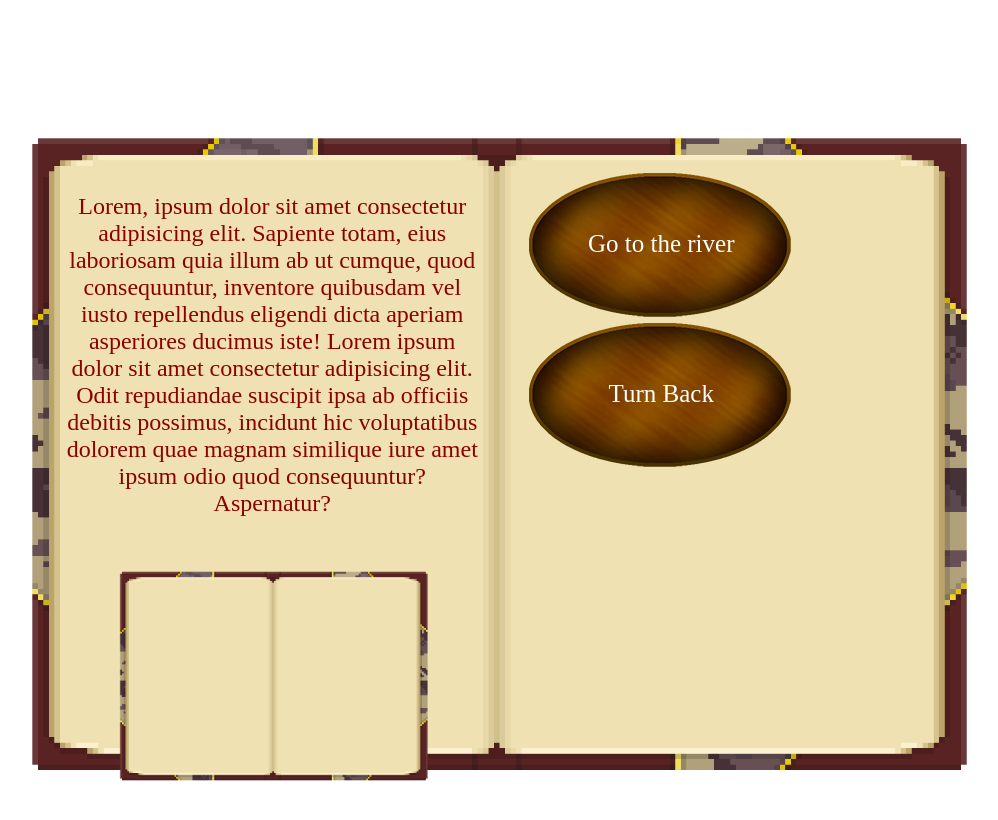
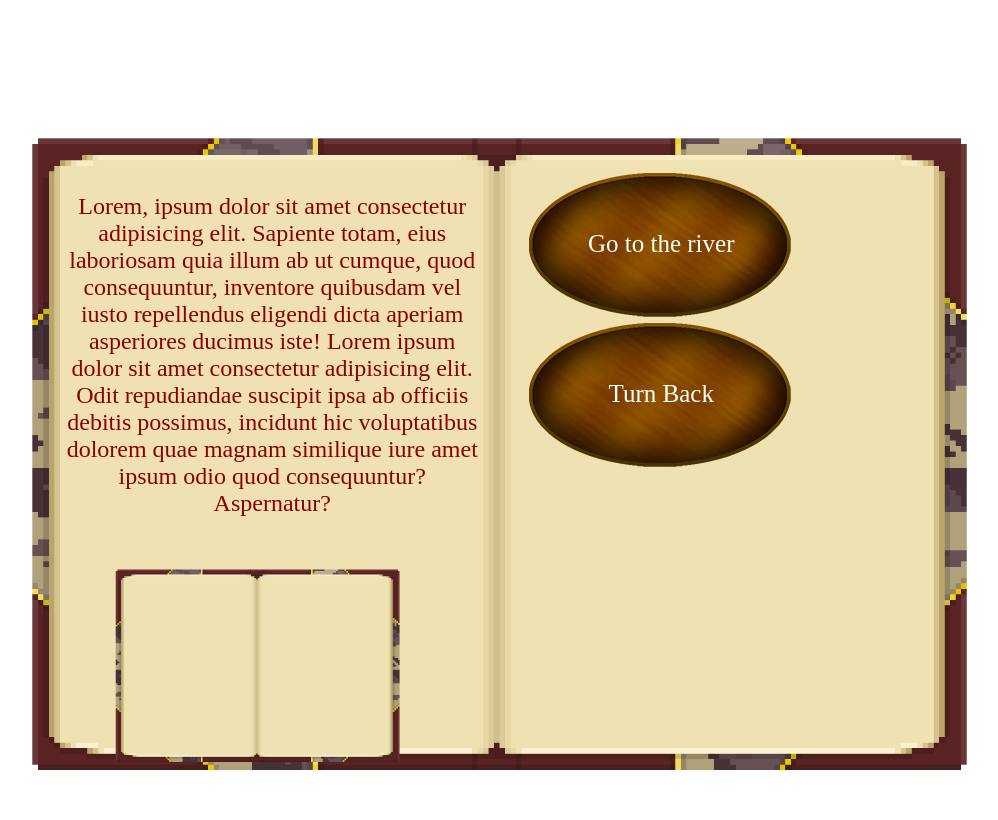
Before and after one commit to RIT-New-Media-Capstone/User-Interactive-Story, a plain HTML site: page index.html in a window 1280 px wide. Shown: the part 106-926 px from the top of the page, without its empty margins (146-1144 px from the left). Drawn offline with Linux system fonts and the light colour scheme.

Commit message:
Update styles.css

```diff
--- a/styles.css
+++ b/styles.css
@@ -19,7 +19,10 @@
 }
 
 #dalle{
-    width: 32.5vw;
+    width: 30vw;
+    margin-left: auto;
+    margin-right: auto;
+
 }
 
 #left{
```
